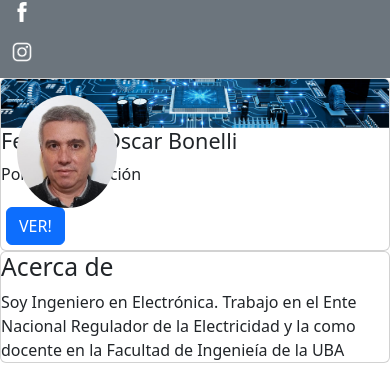
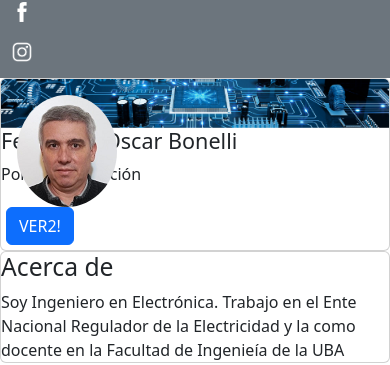
Before and after one commit to ferbonelli/Portfolio-FrontEnd, an Angular app in the folder MiPorfolio/: page / in a window 390 px wide. Shown: the part 138-503 px from the top of the page. Built offline with nearby package versions, Linux system fonts and the light colour scheme.

Commit message:
Sin responsive mi imagen

```diff
--- a/MiPorfolio/src/app/componentes/encabezado/encabezado.component.html
+++ b/MiPorfolio/src/app/componentes/encabezado/encabezado.component.html
@@ -24,11 +24,11 @@
 <!-- Cabecera con información-->
 
   <div class="card img-fluid" >
-      <img class="card-img-top" src="./assets/img/electronica.png" alt="Card image" style="width:100%">
-      <div class="card-img-overlay">
-        <img class="img-fluid" src="./assets/img/foto_mia2022.jpg" class="rounded-circle" width="100" heigth="auto">
-      </div>
-      <h4 class="card-title">Fernando Oscar Bonelli</h4>
-        <p class="card-text">Poner información</p>
-        <span><a href="#" class="btn btn-primary">VER!</a></span>
-    </div>
+        <img class="card-img-top" src="./assets/img/electronica.png" alt="Card image" style="width:100%">
+        <div class="card-img-overlay img-fluid" >
+          <img   src="./assets/img/foto_mia2022.png" class="rounded-circle">
+        </div>
+        <h4 class="card-title">Fernando Oscar Bonelli</h4>
+          <p class="card-text">Poner información</p>
+          <span><a href="#" class="btn btn-primary">VER2!</a></span>
+  </div>
```
Also changed, not shown: MiPorfolio/src/assets/img/foto_mia2022.png (added).
